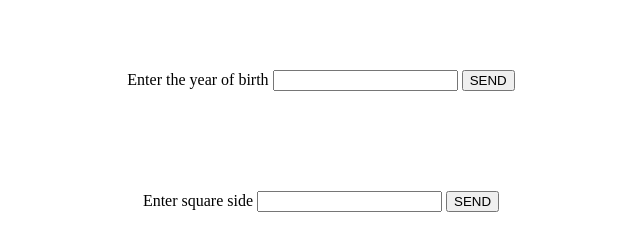
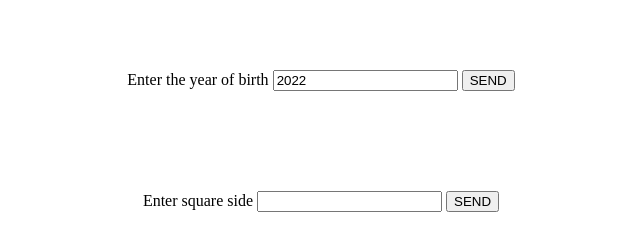
Before and after one commit to viktor-drok/br-hw-l28, a plain HTML site: page index.html in a window 1280 px wide. Shown: the part 151-391 px from the top of the page, 319-959 px from the left. Drawn offline with Linux system fonts and the light colour scheme.

Commit message:
add changes

```diff
--- a/index.html
+++ b/index.html
@@ -21,7 +21,7 @@
         <h2 class="user-age" style="color: red"></h2>
         <label for="age"
           >Enter the year of birth
-          <input id="age" type="number" />
+          <input id="age" type="number" value="2022" />
           <button class="age-btn">SEND</button>
         </label>
       </div>
```
